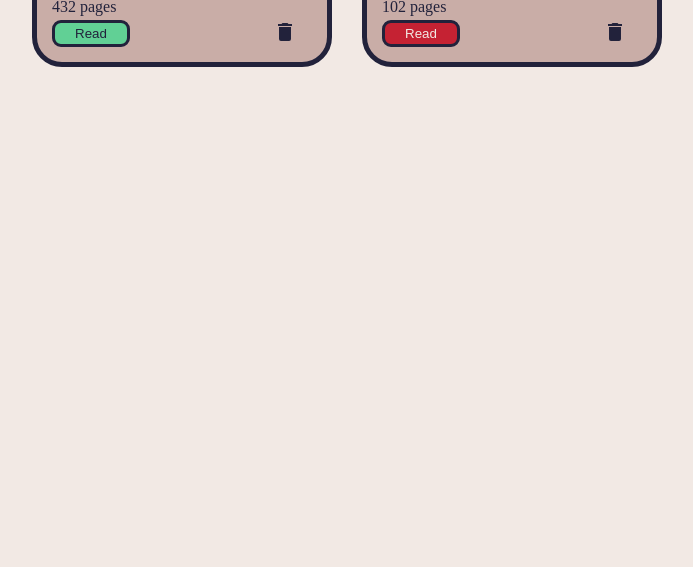
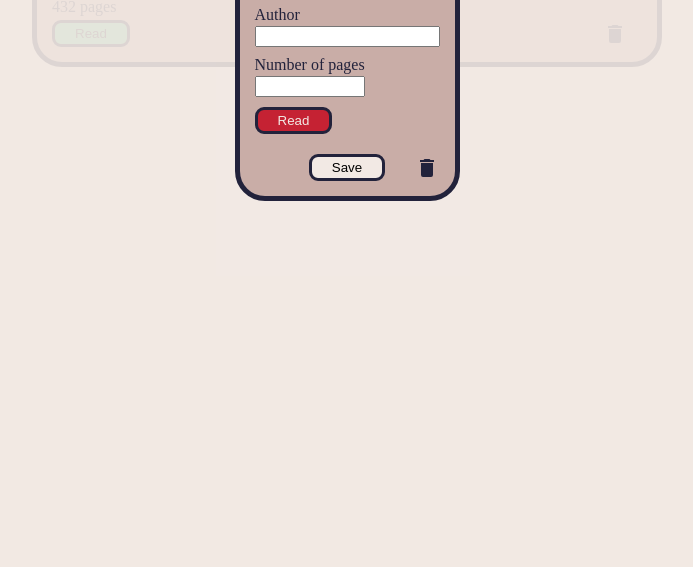
Before and after one commit to icorvus/library, a plain HTML site: page index.html in a window 1280 px wide. Shown: the part 233-800 px from the top of the page, without its empty margins (293-986 px from the left). Drawn offline with Linux system fonts and the light colour scheme.

Commit message:
Styled the modal

```diff
--- a/index.html
+++ b/index.html
@@ -22,7 +22,7 @@
       <div class="author">by Tolkien</div>
       <div class="pages">432 pages</div>
       <div class="controls">
-        <button class="btn read">Read</button>
+        <button class="btn read-btn read">Read</button>
         <svg style="width:24px;height:24px" viewBox="0 0 24 24">
           <path fill="currentColor" d="M19,4H15.5L14.5,3H9.5L8.5,4H5V6H19M6,19A2,2 0 0,0 8,21H16A2,2 0 0,0 18,19V7H6V19Z" />
         </svg>
@@ -33,11 +33,39 @@
       <div class="author">by William Shakespeare</div>
       <div class="pages">102 pages</div>
       <div class="controls">
-        <button class="btn">Read</button>
+        <button class="btn read-btn">Read</button>
         <svg style="width:24px;height:24px" viewBox="0 0 24 24">
           <path fill="currentColor" d="M19,4H15.5L14.5,3H9.5L8.5,4H5V6H19M6,19A2,2 0 0,0 8,21H16A2,2 0 0,0 18,19V7H6V19Z" />
         </svg>
       </div>
+    </div>
+  </div>
+  <div class="modal-container">
+    <div class="modal">
+      <form>
+        <h2>Add a book</h2>
+        <div class="form-row">
+          <label for="title">Title</label>
+          <input type="text" id="title" name="title" required>
+        </div>
+        <div class="form-row">
+          <label for="author">Author</label>
+          <input type="text" id="author" name="author" required>
+        </div>
+        <div class="form-row">
+          <label for="pages">Number of pages</label>
+          <input type="number" id="pages" name="pages" min="1" max="99999" required>
+        </div>
+        <button type="button" class="btn read-btn">Read</button>
+        <div class="controls">
+          <span class="helper"></span>
+          <button id="save-btn" class="btn save-btn" type="button">Save</button>
+          <svg class="bin" style="width:24px;height:24px" viewBox="0 0 24 24">
+            <path fill="currentColor" d="M19,4H15.5L14.5,3H9.5L8.5,4H5V6H19M6,19A2,2 0 0,0 8,21H16A2,2 0 0,0 18,19V7H6V19Z" />
+          </svg>
+        </div>
+      </form>
+    </div>
   </div>
 </body>
 </html>
--- a/style.css
+++ b/style.css
@@ -8,6 +8,7 @@ body {
   align-items: center;
   background-color: #F2E9E4;
   gap: 10px;
+  height: 100vh;
 }
 
 h1.header {
@@ -60,18 +61,19 @@ h1.header {
   font-size: 2rem;
 }
 
-.card .controls {
+.controls {
   display: flex;
   justify-content: space-between;
+  align-items: center;
   margin-right: 15px;
 }
 
-.card .controls svg {
+.controls svg {
   cursor: pointer;
   transition: 50ms;
 }
 
-.card .btn {
+.read-btn {
   background-color: #C52233;
   color: #F2E9E4;
 }
@@ -81,20 +83,75 @@ h1.header {
   color: #22223B;
 }
 
-.card .btn:hover {
+.read-btn:hover {
   background-color: #8ACDEA;
   color: #22223B;
 }
 
-.card .controls svg:hover {
+.controls svg:hover:active {
   transform: scale(1.1);
 }
 
 .card-container {
-  margin-top: 30px;
+  margin-top: 30px; /* 1%? */
   width: 70vw;
   display: flex;
   flex-wrap: wrap;
   justify-content: center;
   gap: 30px;
 }
+
+.modal-container {
+  position: fixed;
+  z-index: 1;
+  left: 0;
+  top: 0;
+  width: 100%;
+  height: 100%;
+  overflow: auto;
+  background-color: rgba(242, 233, 228, 0.9);
+}
+
+.modal {
+  margin: 10% auto;
+  border: 5px solid #22223B;
+  background-color: #C9ADA7;
+  color: #22223B;
+  border-radius: 30px;
+  padding: 15px;
+  width: fit-content;
+}
+
+.modal h2 {
+  font-size: 2rem;
+}
+
+.modal form {
+  display: flex;
+  flex-direction: column;
+  gap: 10px;
+  align-items: flex-start;
+}
+
+.form-row {
+  display: flex;
+  flex-direction: column;
+  gap: 3px;
+}
+
+.helper {
+  width: 24px;
+}
+
+.save-btn {
+  background-color: #F2E9E4;
+}
+
+.hide {
+  display: none;
+}
+
+.modal .controls {
+  margin-top: 10px;
+  width: 100%;
+}
```
